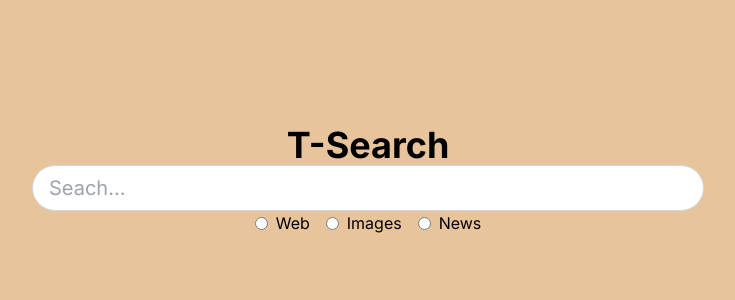
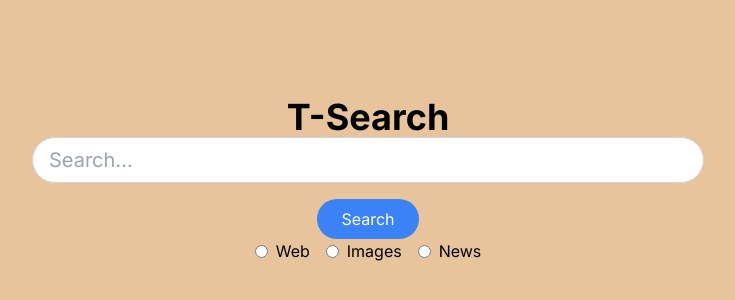
Before and after one commit to anishgowda21/t-search, a Next.js app: page / in a window 1280 px wide. Shown: the part 220-520 px from the top of the page, without its empty margins (272-1007 px from the left). Built offline with nearby package versions, Linux system fonts and the light colour scheme.

Commit message:
Added search button

```diff
--- a/app/components/SearchBox.tsx
+++ b/app/components/SearchBox.tsx
@@ -1,11 +1,16 @@
-export default function SeacrhBoX() {
+export default function SearchBox() {
     return (
-        <div className="w-full max-w-2xl">
+        <div className="w-full max-w-2xl flex flex-col items-center space-y-4">
             <input
                 type="text"
-                placeholder="Seach..."
-                className="w-full px-4 py-2 text-xl border border-gray-300 rounded-full focus:outline-none focus:ring-2 focus:ring-blue-400 focus:border-transparent"
+                placeholder="Search..."
+                className="w-full px-4 py-2 text-xl border border-gray-300 rounded-full focus:outline-none focus:ring-2 focus:ring-blue-500 focus:border-transparent"
             />
+            <button
+                className="px-6 py-2 text-white bg-blue-500 rounded-full hover:bg-blue-600 focus:outline-none focus:ring-2 focus:ring-blue-500 focus:ring-offset-2"
+            >
+                Search
+            </button>
         </div>
     );
 }
--- a/app/components/SearchOptions.tsx
+++ b/app/components/SearchOptions.tsx
@@ -1,6 +1,6 @@
 export default function SearchOptions() {
     return (
-        <div className="flex space-x-4">
+        <div className="flex justify-center space-x-4">
             <label className="flex items-center">
                 <input type="radio" name="searchOption" value="web" className="mr-2" /> Web
             </label>
--- a/app/page.tsx
+++ b/app/page.tsx
@@ -1,14 +1,15 @@
-import Logo from "./components/logo";
-import SeacrhBoX from "./components/SearchBox";
-import SearchOptions from "./components/SearchOptions";
-
+import Logo from './components/logo'
+import SearchBox from './components/SearchBox'
+import SearchOptions from './components/SearchOptions'
 
 export default function Home() {
   return (
     <main className="flex flex-col items-center justify-center min-h-screen">
       <Logo />
-      <SeacrhBoX />
-      <SearchOptions />
+      <div className="w-full max-w-2xl">
+        <SearchBox />
+        <SearchOptions />
+      </div>
     </main>
   );
 }
```
